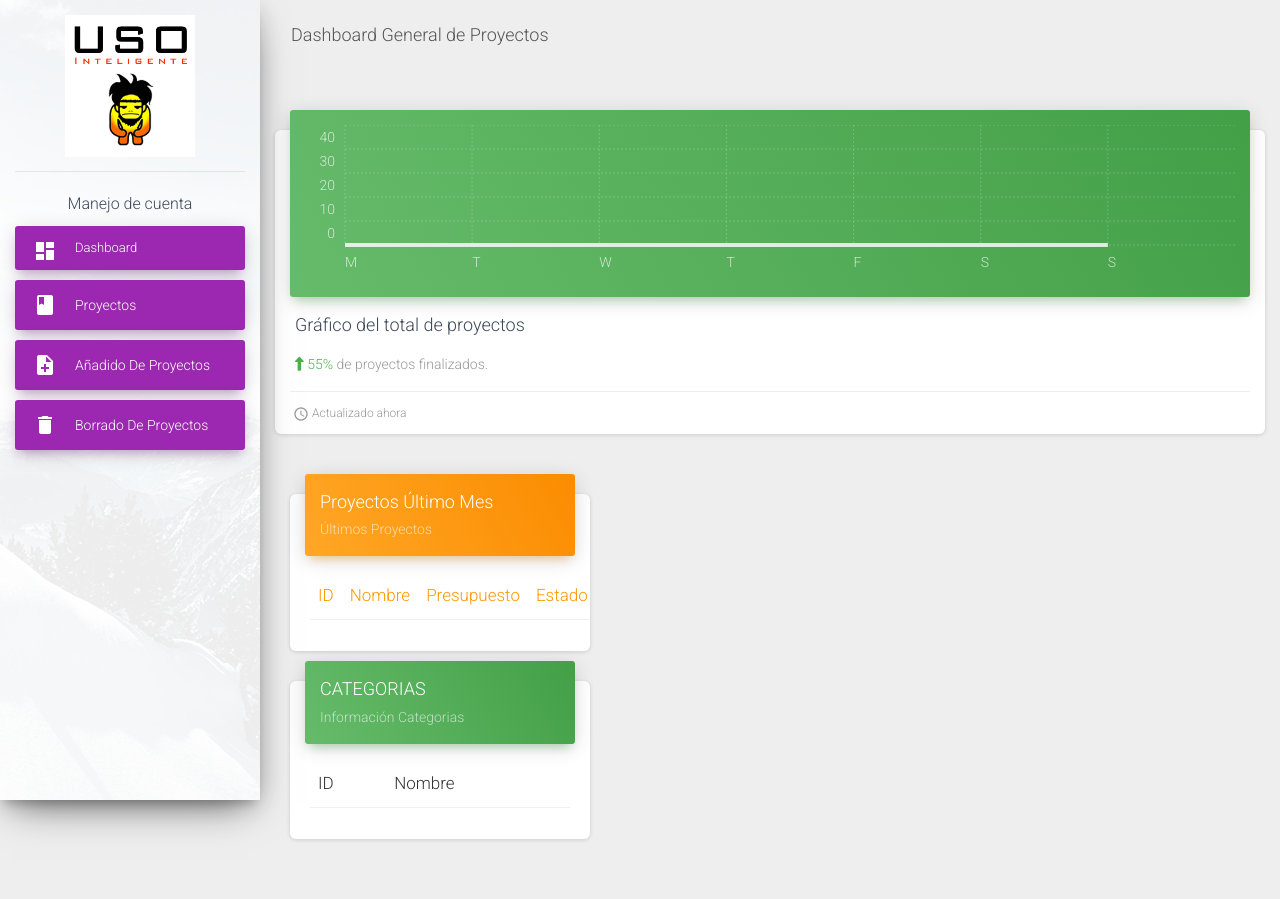
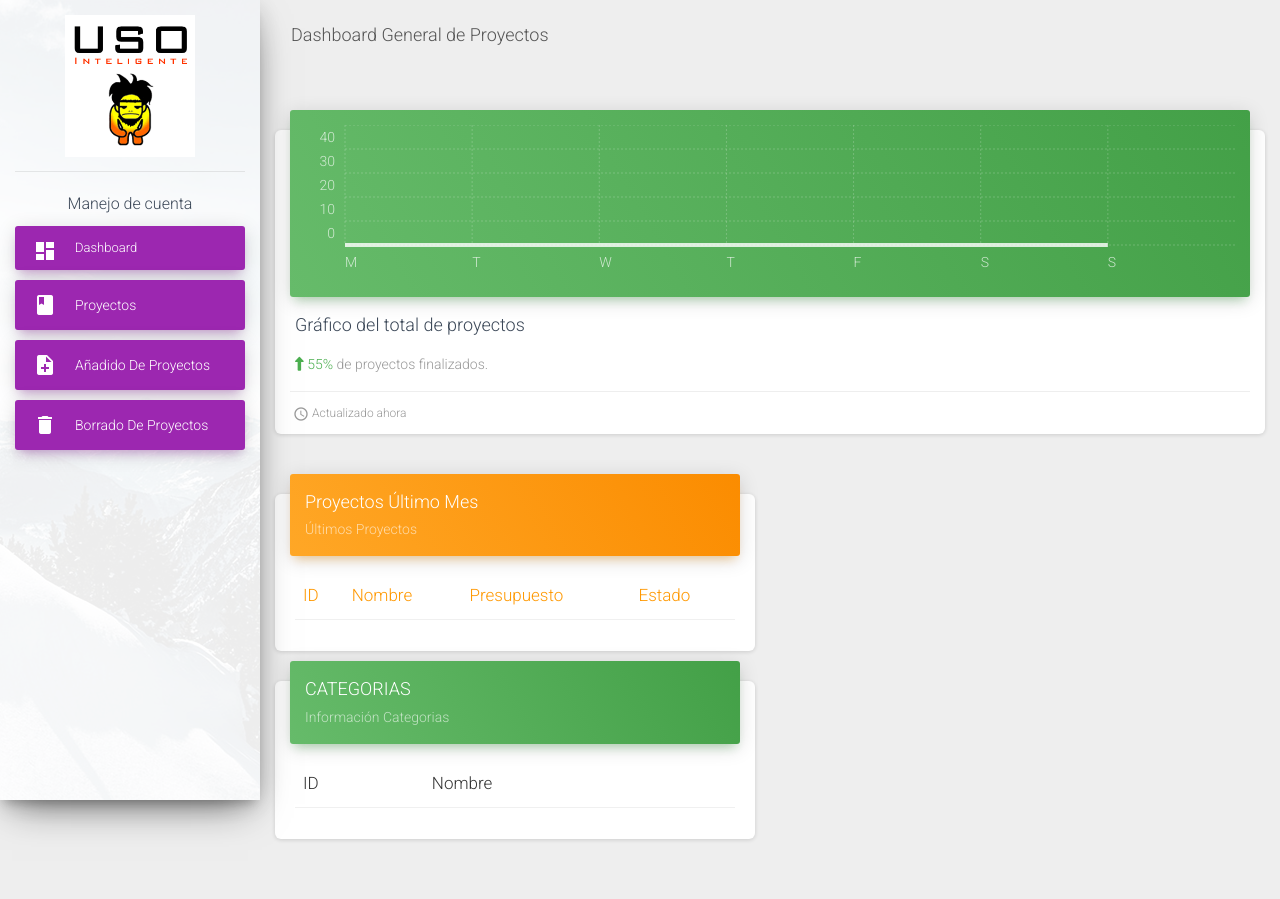
Before and after one commit to RLZW/USOmx, a PHP site: page / in a window 1280 px wide. Run offline with PHP 8.4, Linux system fonts and the light colour scheme; data that the repository does not hold is empty; some libraries are stand-ins or nearby versions.

Commit message:
Cambio Dashboard

```diff
--- a/index.php
+++ b/index.php
@@ -119,8 +119,8 @@
 
 
 
-
-                    <div class="col-lg-4 col-md-8">
+                    <div class="row">
+                    <div class="col-lg-6 col-md-12">
                         <div class="card">
                             <div class="card-header card-header-warning">
                                 <h4 class="card-title">Proyectos Último Mes</h4>
@@ -186,6 +186,7 @@
                                 </table>
                             </div>
                         </div>
+                    </div>
                     </div>
                 </div>
 
```
